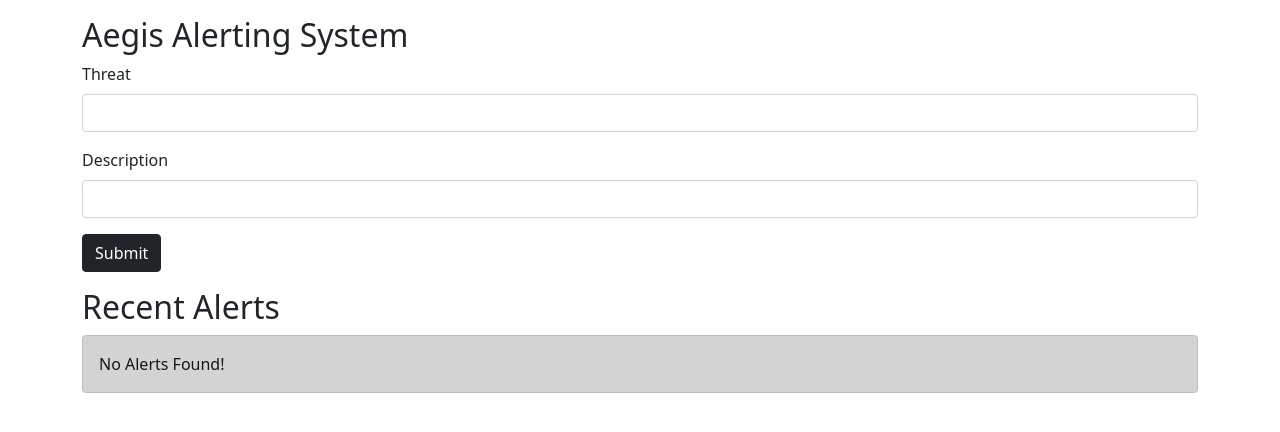
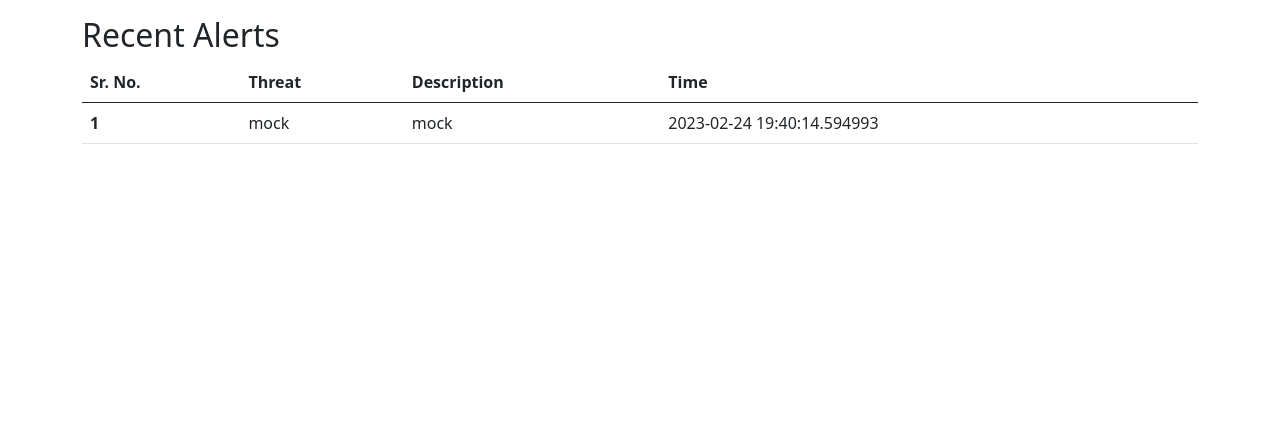
Before and after one commit to pk-218/aegis-hub, a Flask app: page / in a window 1280 px wide. Shown: the part 56-488 px from the top of the page. Run offline with Flask 2, Linux system fonts and the light colour scheme; data comes from the database, SQL or seed files in the repository.

Commit message:
feat: Adding alerts to dashboard

```diff
--- a/task.py
+++ b/task.py
@@ -15,7 +15,7 @@
 
 # Print the results
 for row in rows:
-    print(row[0])
+    print(row)
 
 # Close the database connection
 conn.close()
--- a/templates/index.html
+++ b/templates/index.html
@@ -1,26 +1,10 @@
 {% extends 'base.html' %}
 {% block title %} Home{% endblock title %}
 {% block body %}
-
-    <div class="container my-3">
-        <h2>Aegis Alerting System</h2>
-        <form action="/" method="POST">
-            <div class="mb-3">
-              <label for="title" class="form-label">Threat</label>
-              <input type="text" class="form-control" name="title" id="title" aria-describedby="emailHelp">
-            </div>
-            <div class="mb-3">
-              <label for="desc" class="form-label">Description</label>
-              <input type="text" class="form-control" name="desc" id="desc">
-            </div>
-
-            <button type="submit" class="btn btn-dark">Submit</button>
-          </form>
-    </div>
     <div class="container my-3">
         <h2>Recent Alerts</h2>
 
-                {% if allTodo|length == 0 %}
+                {% if alerts|length == 0 %}
 
                 <div class="alert alert-dark" role="alert">
                     No Alerts Found!
@@ -33,22 +17,16 @@
                             <th scope="col">Threat</th>
                             <th scope="col">Description</th>
                             <th scope="col">Time</th>
-                            <th scope="col">Actions</th>
                           </tr>
                         </thead>
 
                         <tbody>
-              {% for todo in allTodo %}
+              {% for alert in alerts %}
               <tr>
                 <th scope="row">{{loop.index}}</th>
-                <td>{{todo.title}}</td>
-                <td>{{todo.desc}}</td>
-                <td>{{todo.date_created}}</td>
-                <td>
-                  <a href="/update/{{todo.sno}}" type="button" class="btn btn-outline-dark btn-sm mx-1">Update</button>
-                  <a href="/delete/{{todo.sno}}" type="button" class="btn btn-outline-dark btn-sm mx-1">Delete</button>
-
-                </td>
+                <td>{{alert[2]}}</td>
+                <td>{{alert[3]}}</td>
+                <td>{{alert[1]}}</td>
               </tr>
 
               {% endfor %}
```
